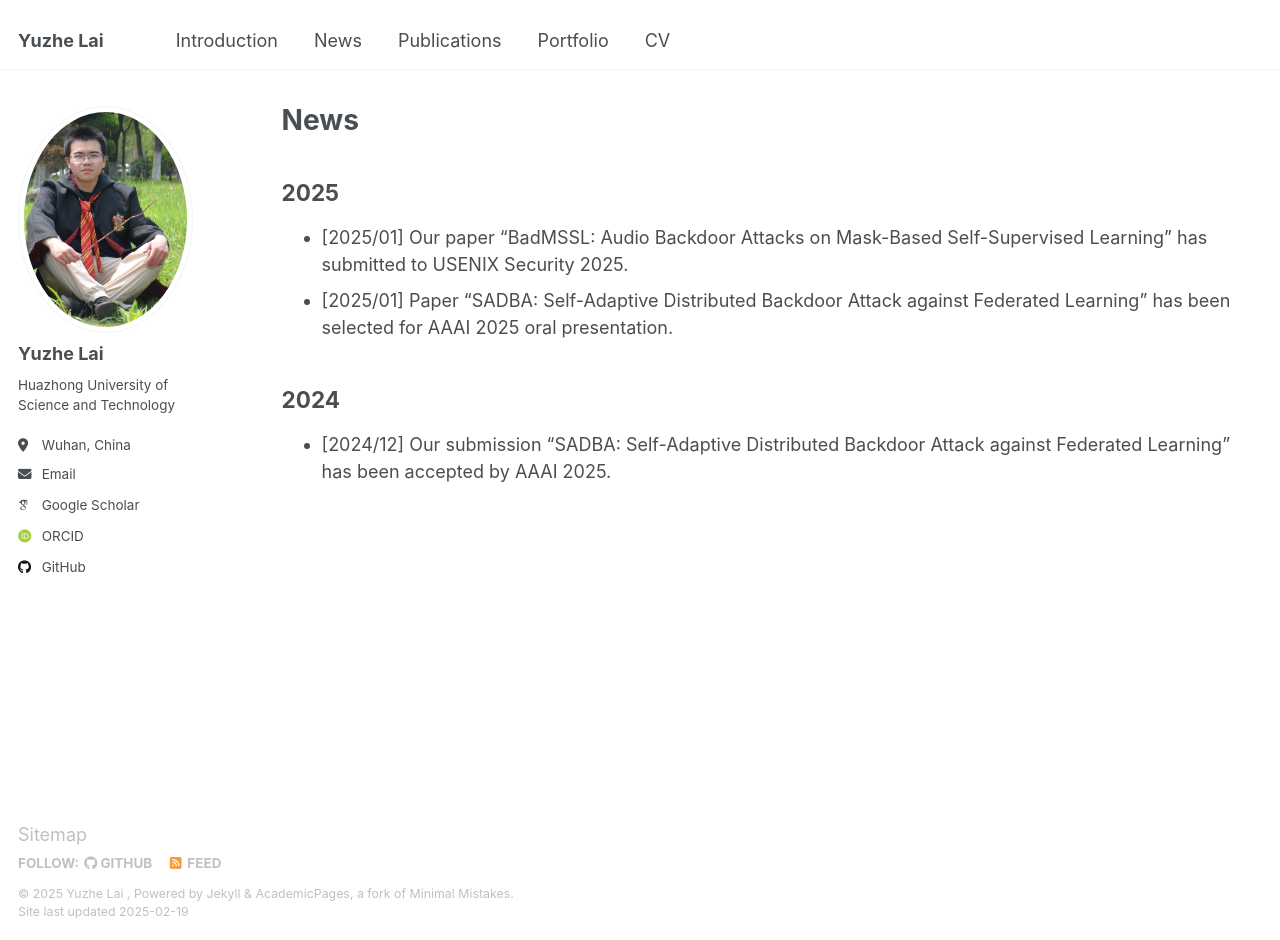
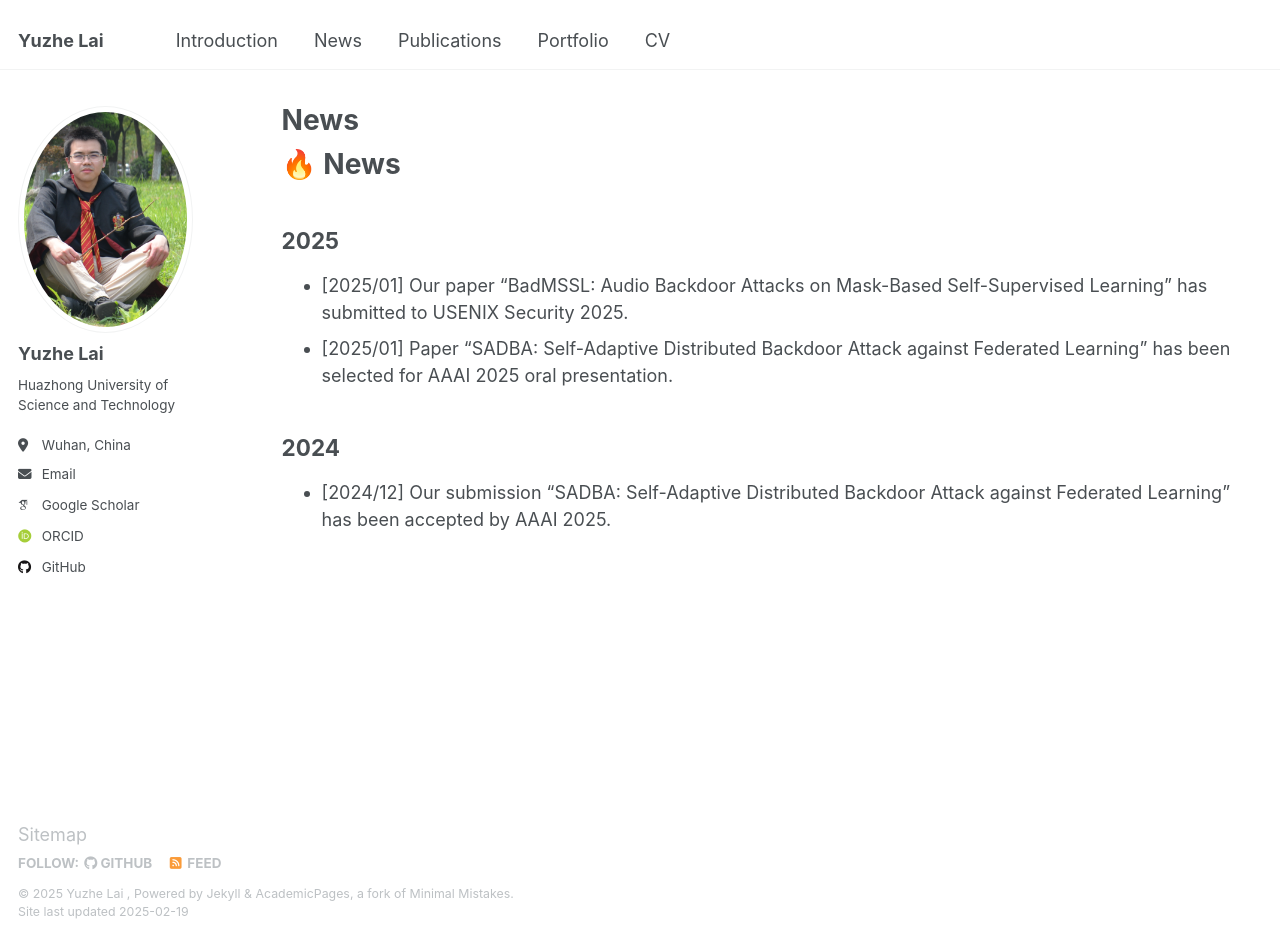
Before and after one commit to plague155/plague155.github.io, a Jekyll site: the page built from _pages/News.md, in a window 1280 px wide and 940 px high. Built offline with Jekyll 4.4.1, drawn with Linux system fonts in a browser that asks for light colours; some web fonts are replaced.

Commit message:
Update News.md

```diff
--- a/_pages/News.md
+++ b/_pages/News.md
@@ -5,9 +5,7 @@ permalink: /News/
 author_profile: true
 ---
 
-{% include base_path %}
-
-
+# 🔥 News
 
 
 ## 2025
```
